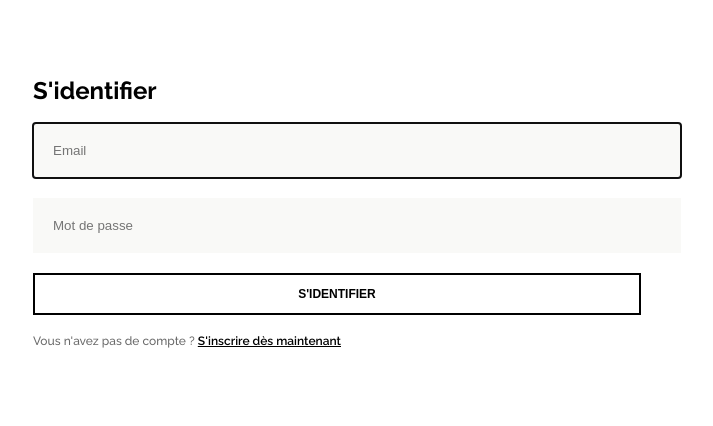
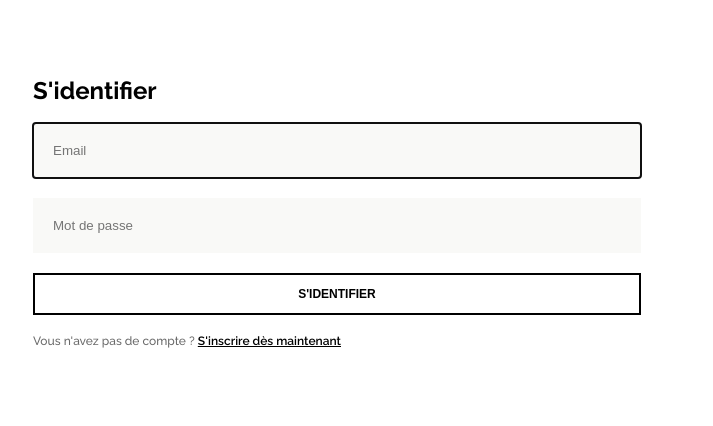
Before and after one commit to oualidbel/cocoricamp, a Symfony app: template templates/security/login.html.twig in a window 1280 px wide. Shown: the part 137-563 px from the top of the page, without its empty margins (303-1016 px from the left). Run offline with Twig, Linux system fonts and the light colour scheme; the template is opened without the code that fills it, so the values that code supplies are empty; some libraries are stand-ins or nearby versions.

Commit message:
v12 Dorian

```diff
--- a/public/css/index.css
+++ b/public/css/index.css
@@ -56,7 +56,7 @@ main {
 .page-content {
     position: relative;
     height: auto;
-    width: 100%;
+    width: calc(100% - 14vw);
     padding-left: 7vw;
     padding-right: 7vw;
     padding-top: 5rem;
@@ -105,7 +105,7 @@ main {
     display: flex;
     flex-direction: row;
     justify-content: space-between;
-    width: calc(100% + 7vw);
+    width: 100%;
     margin-bottom: 5rem;
 }
 
@@ -488,7 +488,7 @@ main {
         position: relative;
         margin-top: -2.5rem;
         height: auto;
-        width: calc(100% - 7vw);
+        width: calc(100% - 14vw);
         padding-left: 7vw;
         padding-right: 0;
         padding-top: 5rem;
--- a/public/css/login.css
+++ b/public/css/login.css
@@ -37,7 +37,7 @@ body {
 .form-container input {
     border: none;
     background-color: #f9f9f7;
-    width: 100%;
+    width: auto;
     padding: 1.25rem;
     margin-bottom: 1.25rem;
 }
@@ -117,7 +117,7 @@ body {
     .form-container input {
         border: none;
         background-color: #f9f9f7;
-        width: 100%;
+        width: auto;
         padding: 1.25rem;
         margin-bottom: 1.25rem;
     }
--- a/public/css/register.css
+++ b/public/css/register.css
@@ -37,7 +37,7 @@ body {
 .form-container input {
     border: none;
     background-color: #f9f9f7;
-    width: 100%;
+    width: auto;
     padding: 1.25rem;
     margin-bottom: 1.25rem;
 }
@@ -117,7 +117,7 @@ body {
     .form-container input {
         border: none;
         background-color: #f9f9f7;
-        width: 100%;
+        width: auto;
         padding: 1.25rem;
         margin-bottom: 1.25rem;
     }
```
